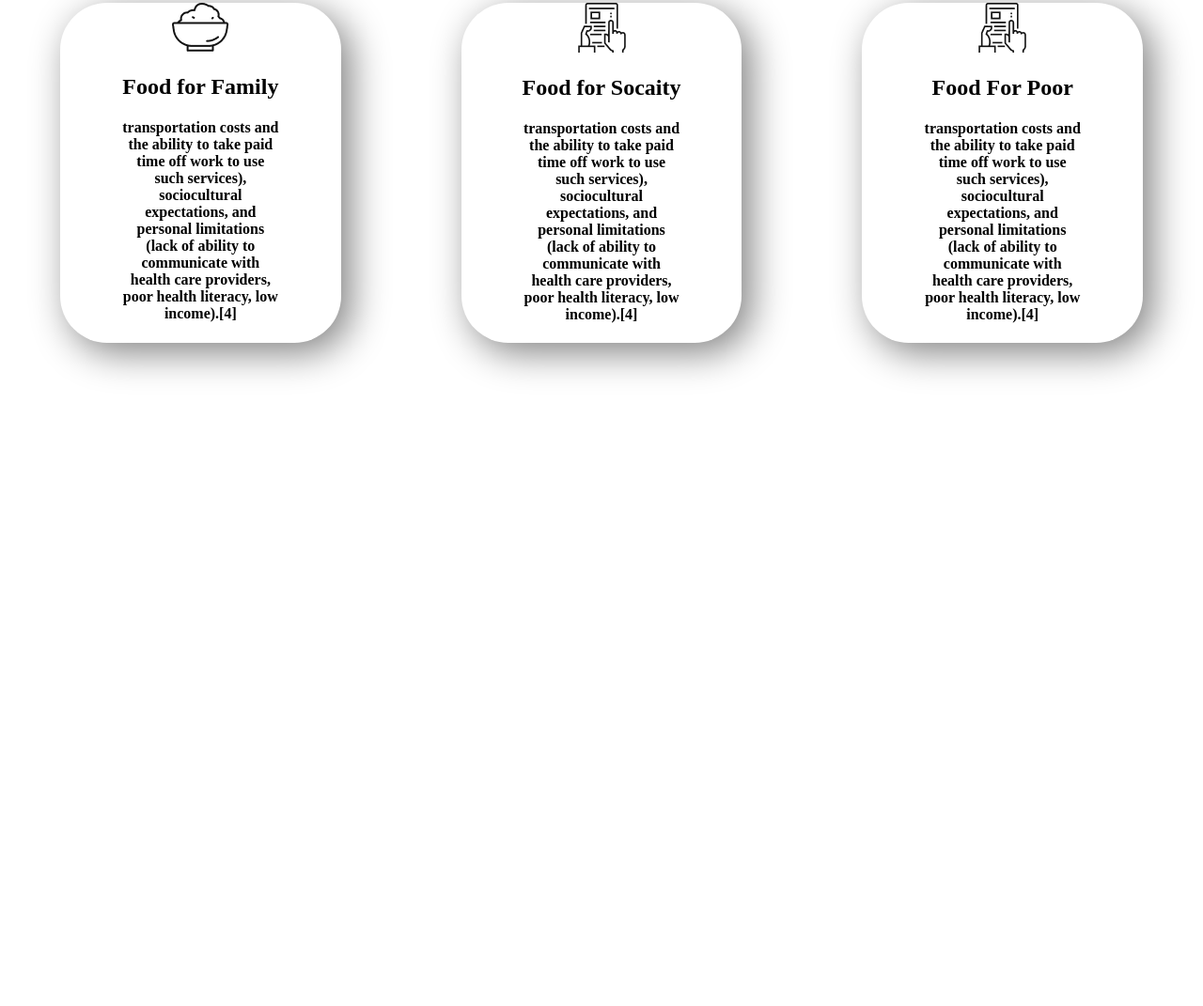
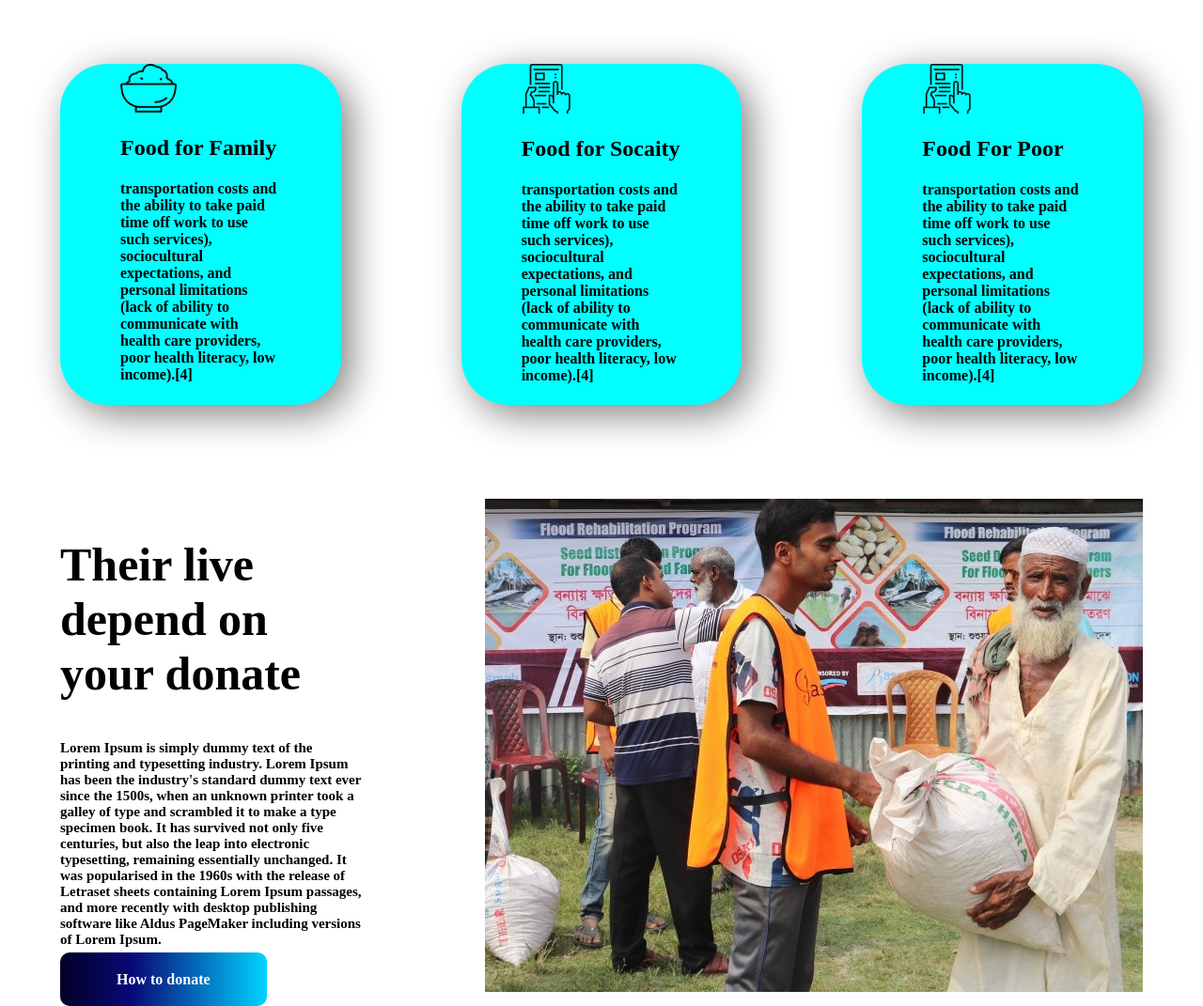
Before and after one commit to rohananondo/my-web, a plain HTML site: page index.html in a window 1280 px wide. Shown: the part 1164-2235 px from the top of the page at 94% size. Before the commit the page ends 1629 px from the top, so only its background shows below. Drawn offline with Linux system fonts and the light colour scheme; files whose address does not match are found by name.

Commit message:
second commit

```diff
--- a/index.html
+++ b/index.html
@@ -80,6 +80,24 @@
             </div>
         </div>
     </section>
+    <section>
+        <div class="my">
+            <h1 id="lo">Their live depend on your donate</h1>
+            <h5 id="ol">Lorem Ipsum is simply dummy text of the printing and typesetting industry. Lorem Ipsum has been
+                the
+                industry's standard dummy text ever since the 1500s, when an unknown printer took a galley of type and
+                scrambled it to make a type specimen book. It has survived not only five centuries, but also the leap
+                into
+                electronic typesetting, remaining essentially unchanged. It was popularised in the 1960s with the
+                release of
+                Letraset sheets containing Lorem Ipsum passages, and more recently with desktop publishing software like
+                Aldus PageMaker including versions of Lorem Ipsum.</h5>
+            <a class="lin" href="https://www.lipsum.com/">How to donate</a>
+        </div>
+        <div class="my">
+            <img src="images/donation10.jpg" alt="">
+        </div>
+    </section>
 </body>
 
 </html>
--- a/style.css
+++ b/style.css
@@ -15,8 +15,9 @@ h4 {
     margin-left: 20%;
     margin-right: 20%;
     text-decoration: none;
-    color: rgb(239, 236, 250);
+    color: rgb(255, 255, 255);
     margin-bottom: 20%;
+
 }
 
 .link {
@@ -27,6 +28,7 @@ h4 {
     color: rgb(255, 255, 255);
     font-weight: 700;
     border-radius: 10px;
+
 }
 
 .img {
@@ -65,6 +67,7 @@ h4 {
     margin-left: 20%;
     margin-right: 20%;
     margin-bottom: 10%;
+
 }
 
 #kk {
@@ -85,7 +88,8 @@ h4 {
     padding-right: 5%;
     box-shadow: 10px 10px 40px grey;
     border-radius: 50px;
-    text-align: center;
+    text-align: left;
+    background-color: aqua;
 }
 
 .op {
@@ -93,4 +97,37 @@ h4 {
     margin-bottom: 100px;
 
 
+
 }
+
+section {
+    display: flex;
+}
+
+
+.my {
+    text-align: left;
+    margin-left: 5%;
+    margin-right: 5%;
+    text-decoration: none;
+
+}
+
+
+#lo {
+    font-size: 50px;
+}
+
+#ol {
+    font-size: 15px;
+}
+
+.lin {
+    text-decoration: none;
+    background: rgb(2, 0, 36);
+    background: linear-gradient(90deg, rgba(2, 0, 36, 1) 0%, rgba(9, 9, 121, 1) 35%, rgba(0, 212, 255, 1) 100%);
+    padding: 20px 60px;
+    color: rgb(255, 255, 255);
+    font-weight: 700;
+    border-radius: 10px;
+}
```
Also changed, not shown: 1 other file.
